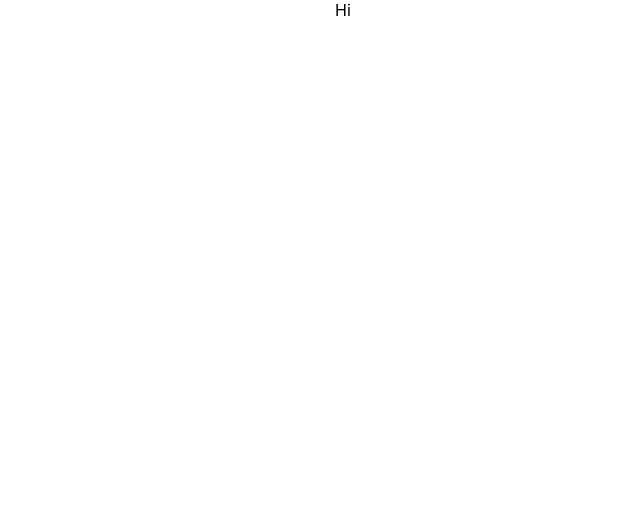
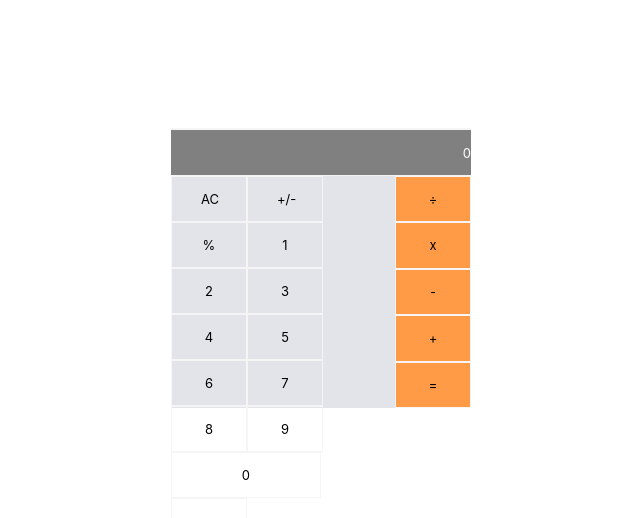
Before and after one commit to flemton/math-magicians, a React (Create React App) app: page / in a window 1280 px wide. Shown: the top 518 px of the page, without its empty margins (297-937 px from the left). Built offline with nearby package versions, Linux system fonts and the light colour scheme.

Commit message:
Add calculator UI

```diff
--- a/src/App.css
+++ b/src/App.css
@@ -1,3 +1,65 @@
 .App {
   text-align: center;
+  font-size: small;
 }
+
+.calculator {
+  display: flex;
+  background: whitesmoke;
+  flex-direction: column;
+  width: 300px;
+  height: 280px;
+  position: absolute;
+  right: 40vw;
+  top: 10vw;
+
+}
+
+.number-screen {
+  display: flex;
+  background: grey;
+  width: 100%;
+  height: 17%;
+  justify-content: flex-end;
+  align-items: center;
+  text-align: center;
+  color: white;
+  margin-top: 2px;
+}
+
+.input {
+  display: flex;
+  background: whitesmoke;
+  height: 83%;
+  margin-top: 0.02em;
+}
+
+.number-input {
+  display: flex;
+  flex-wrap: wrap;
+  grid-template-columns: 5fr 5fr 5fr;
+  grid-template-rows: 1fr 1fr 1fr 1fr;
+  background: rgb(227, 228, 233);
+}
+
+.number-input li, .operation li {
+  padding: 14px 29px;
+  border: 0.06em solid whitesmoke;
+  width: 16px;
+}
+
+#zero {
+  width: 40%;
+
+}
+
+li {
+  list-style: none;
+}
+
+.operation {
+  display: grid;
+  grid-template-columns: auto;
+  grid-template-rows: auto auto auto auto auto;
+  background: #ff9a46;
+}
--- a/src/App.js
+++ b/src/App.js
@@ -1,10 +1,33 @@
 import './App.css';
+import Calculator from './components/Calculator';
 
 function App() {
   return (
     <div className="App">
-      Hi
+      <Calculator
+        one="1"
+        two="2"
+        three="3"
+        four="4"
+        five="5"
+        six="6"
+        seven="7"
+        eight="8"
+        nine="9"
+        ac="AC"
+        plusminus="+/-"
+        modulo="%"
+        point="."
+        output={0}
+        plus="+"
+        zero="0"
+        equal="="
+        multi="x"
+        divide="÷"
+        minus="-"
+      />
     </div>
+
   );
 }
 
--- /dev/null
+++ b/src/components/Calculator.js
@@ -0,0 +1,60 @@
+function Calculator(prop) {
+  const {
+    one,
+    two,
+    three,
+    four,
+    five,
+    six,
+    seven,
+    eight,
+    nine,
+    ac,
+    plusminus,
+    modulo,
+    point,
+    output,
+    plus,
+    zero,
+    equal,
+    minus,
+    divide,
+    multi,
+  } = prop;
+  return (
+    <div className="calculator">
+      <div className="number-screen">
+        {output}
+      </div>
+      <div className="input">
+        <div className="number-input">
+          <li>{ac}</li>
+          <li>{plusminus}</li>
+          <li>{modulo}</li>
+          <li>{one}</li>
+          <li>{two}</li>
+          <li>{three}</li>
+          <li>{four}</li>
+          <li>{five}</li>
+          <li>{six}</li>
+          <li>{seven}</li>
+          <li>{eight}</li>
+          <li>{nine}</li>
+          <li id="zero">{zero}</li>
+
+          <li>{point}</li>
+        </div>
+        <div className="operation">
+          <li>{divide}</li>
+          <li>{multi}</li>
+          <li>{minus}</li>
+          <li>{plus}</li>
+          <li>{equal}</li>
+        </div>
+      </div>
+
+    </div>
+  );
+}
+
+export default Calculator;
```
